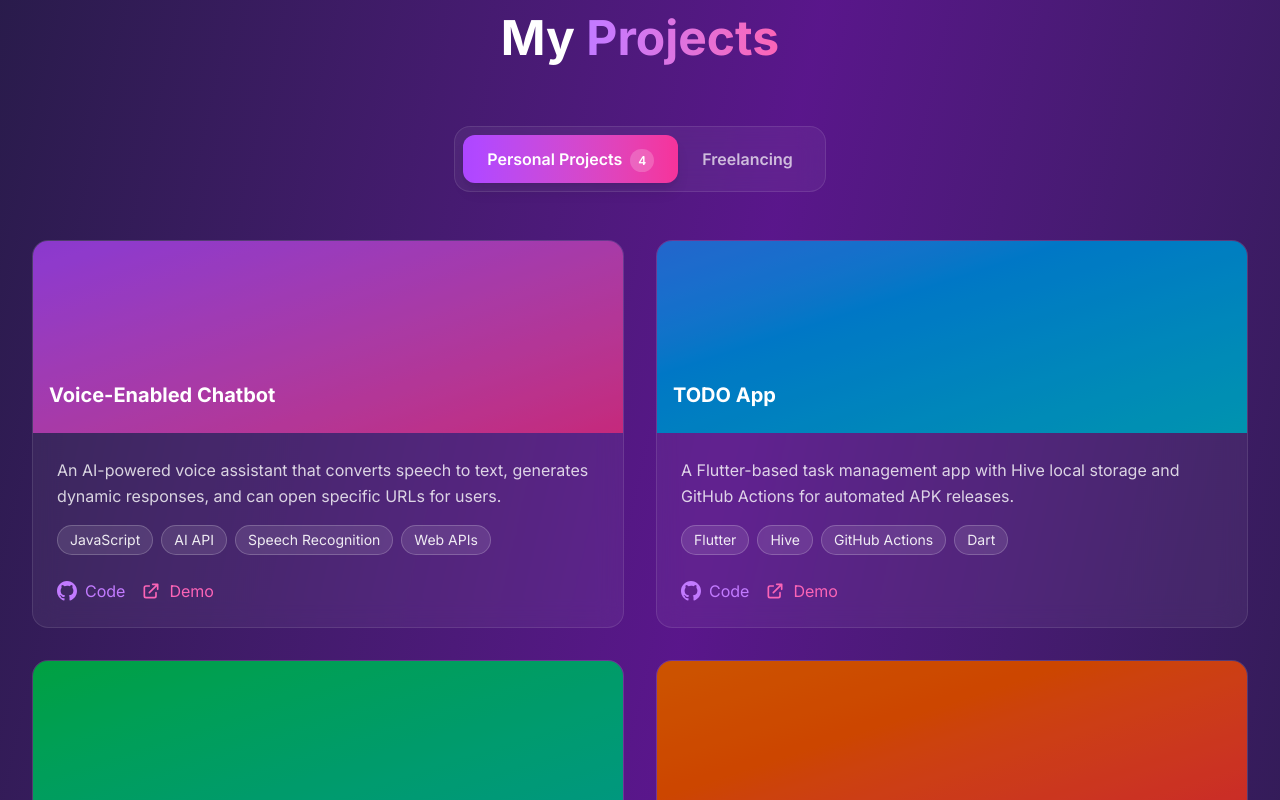
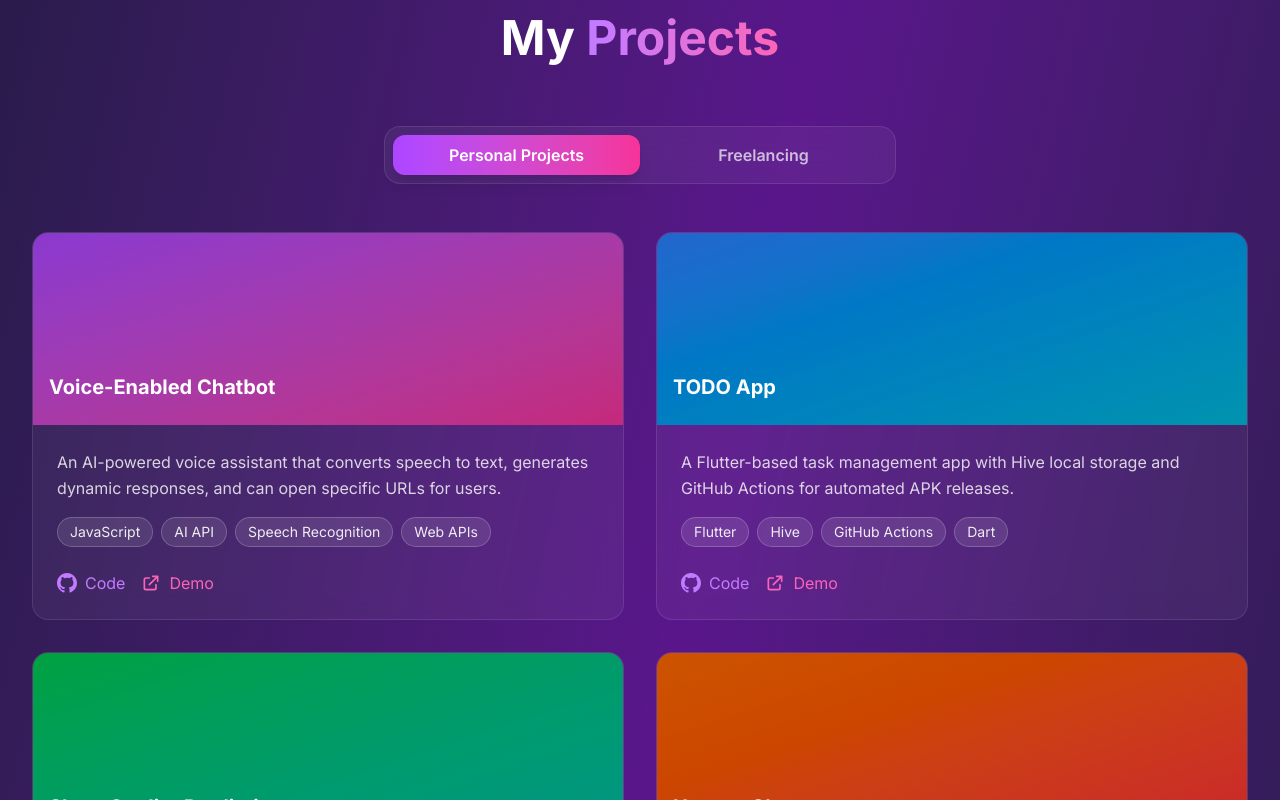
Before and after one commit to keransanjay88/portfolio, a Next.js app: page / in a window 1280 px wide. Shown: the part 2040-2840 px from the top of the page. Built offline with nearby package versions, Linux system fonts and the light colour scheme.

Commit message:
project tab fixes

```diff
--- a/src/app/components/ProjectsSection.js
+++ b/src/app/components/ProjectsSection.js
@@ -45,8 +45,8 @@ const ProjectsSection = () => {
   ]
 
   const tabs = [
-    { id: 'personal', label: 'Personal Projects', count: personalProjects.length },
-    { id: 'freelancing', label: 'Freelancing', count: freelancingProjects.length }
+    { id: 'personal', label: 'Personal Projects', shortLabel: 'Personal', count: personalProjects.length },
+    { id: 'freelancing', label: 'Freelancing', shortLabel: 'Freelancing', count: freelancingProjects.length }
   ]
 
   const currentProjects = activeTab === 'personal' ? personalProjects : freelancingProjects
@@ -63,36 +63,35 @@ const ProjectsSection = () => {
           My <span className="bg-gradient-to-r from-purple-400 to-pink-400 bg-clip-text text-transparent">Projects</span>
         </motion.h2>
 
-        {/* Tab Navigation */}
+        {/* Tab Navigation - Mobile Responsive */}
         <motion.div
           initial={{ opacity: 0, y: 30 }}
           whileInView={{ opacity: 1, y: 0 }}
           transition={{ duration: 0.6, delay: 0.2 }}
-          className="flex justify-center mb-12"
+          className="flex justify-center mb-12 px-2"
         >
-          <div className="bg-white/5 backdrop-blur-md rounded-2xl p-2 border border-white/10">
+          <div className="bg-white/5 backdrop-blur-md rounded-2xl p-2 border border-white/10 w-full max-w-md sm:max-w-lg">
+            <div className="flex w-full">
               {tabs.map((tab) => (
                 <button
                   key={tab.id}
                   onClick={() => setActiveTab(tab.id)}
-                className={`px-6 py-3 rounded-xl font-semibold transition-all duration-300 ${
+                  className={`flex-1 px-3 sm:px-6 py-2 rounded-xl font-semibold transition-all duration-300 text-center ${
                     activeTab === tab.id
                       ? 'bg-gradient-to-r from-purple-500 to-pink-500 text-white shadow-lg'
                       : 'text-white/70 hover:text-white hover:bg-white/5'
                   }`}
                 >
+                  {/* Show short label on mobile, full label on larger screens */}
+                  <span className="block sm:hidden text-sm">
+                    {tab.shortLabel}
+                  </span>
+                  <span className="hidden sm:block">
                     {tab.label}
-                {tab.count > 0 && (
-                  <span className={`ml-2 px-2 py-1 rounded-full text-xs ${
-                    activeTab === tab.id
-                      ? 'bg-white/20'
-                      : 'bg-white/10'
-                  }`}>
-                    {tab.count}
                   </span>
-                )}
                 </button>
               ))}
+            </div>
           </div>
         </motion.div>
 
@@ -166,24 +165,15 @@ const ProjectsSection = () => {
               ))}
             </div>
           ) : (
-            // Empty state for freelancing projects
-            <div className="flex flex-col items-center justify-center py-20">
-              <motion.div
-                initial={{ opacity: 0, scale: 0.8 }}
-                animate={{ opacity: 1, scale: 1 }}
-                transition={{ duration: 0.5 }}
-                className="text-center"
-              >
-                <div className="w-24 h-24 mx-auto mb-6 bg-gradient-to-br from-purple-500/20 to-pink-500/20 rounded-2xl flex items-center justify-center border border-white/10">
-                  <svg className="w-12 h-12 text-purple-400" fill="none" stroke="currentColor" viewBox="0 0 24 24">
-                    <path strokeLinecap="round" strokeLinejoin="round" strokeWidth={2} d="M19 11H5m14 0a2 2 0 012 2v6a2 2 0 01-2 2H5a2 2 0 01-2-2v-6a2 2 0 012-2m14 0V9a2 2 0 00-2-2M5 11V9a2 2 0 012-2m0 0V5a2 2 0 012-2h6a2 2 0 012 2v2M7 7h10" />
-                  </svg>
-                </div>
-                <h3 className="text-2xl font-bold text-white mb-4">Freelancing Projects Coming Soon</h3>
+            <div className="text-center py-20">
+              <div className="text-6xl mb-4">🚀</div>
+              <h3 className="text-2xl font-bold text-white mb-4">Coming Soon</h3>
               <p className="text-white/60 max-w-md mx-auto">
-                  I&apos;ll be adding my freelancing projects here soon. Check back later to see my client work and collaborations!
+                {activeTab === 'freelancing'
+                  ? "I&apos;m currently working on exciting freelancing projects. Check back soon to see what I&apos;ve been building!"
+                  : "New projects are in development. Stay tuned for updates!"
+                }
               </p>
-              </motion.div>
             </div>
           )}
         </motion.div>
```
Lines whose indentation alone changed are shown as unchanged.
